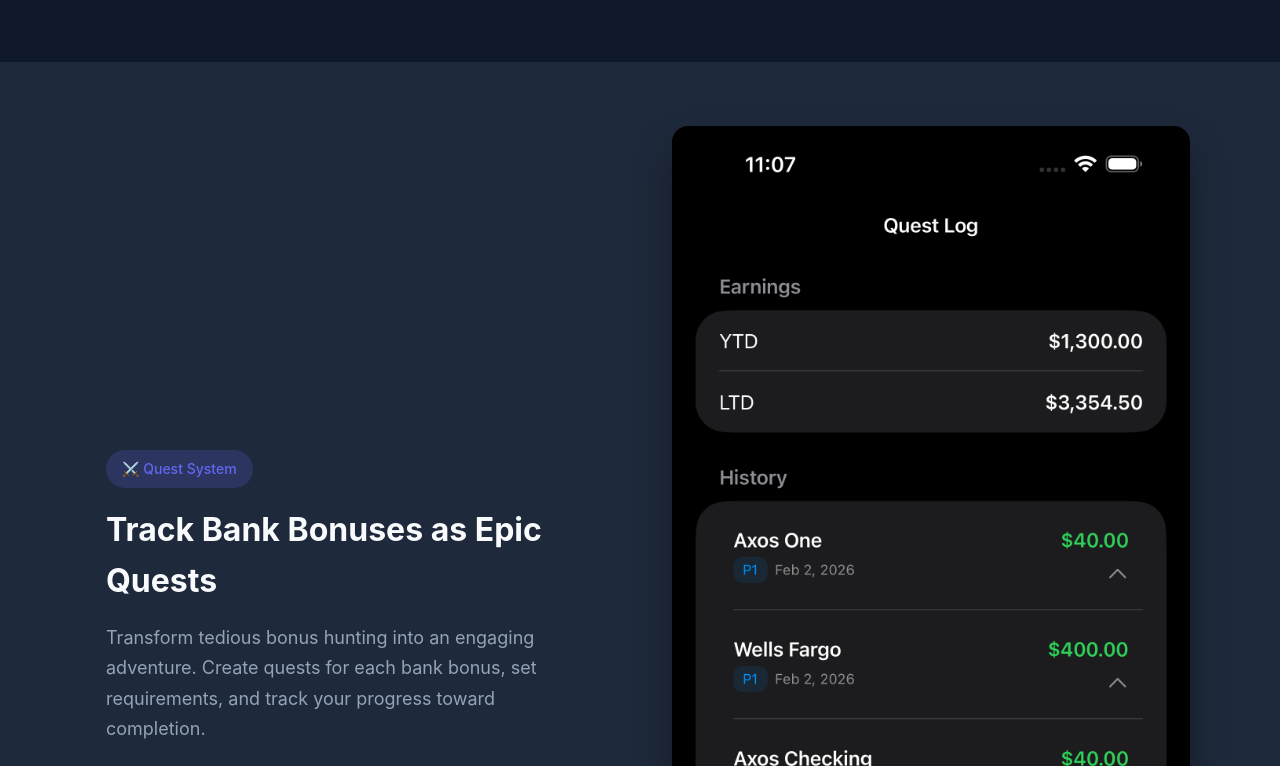
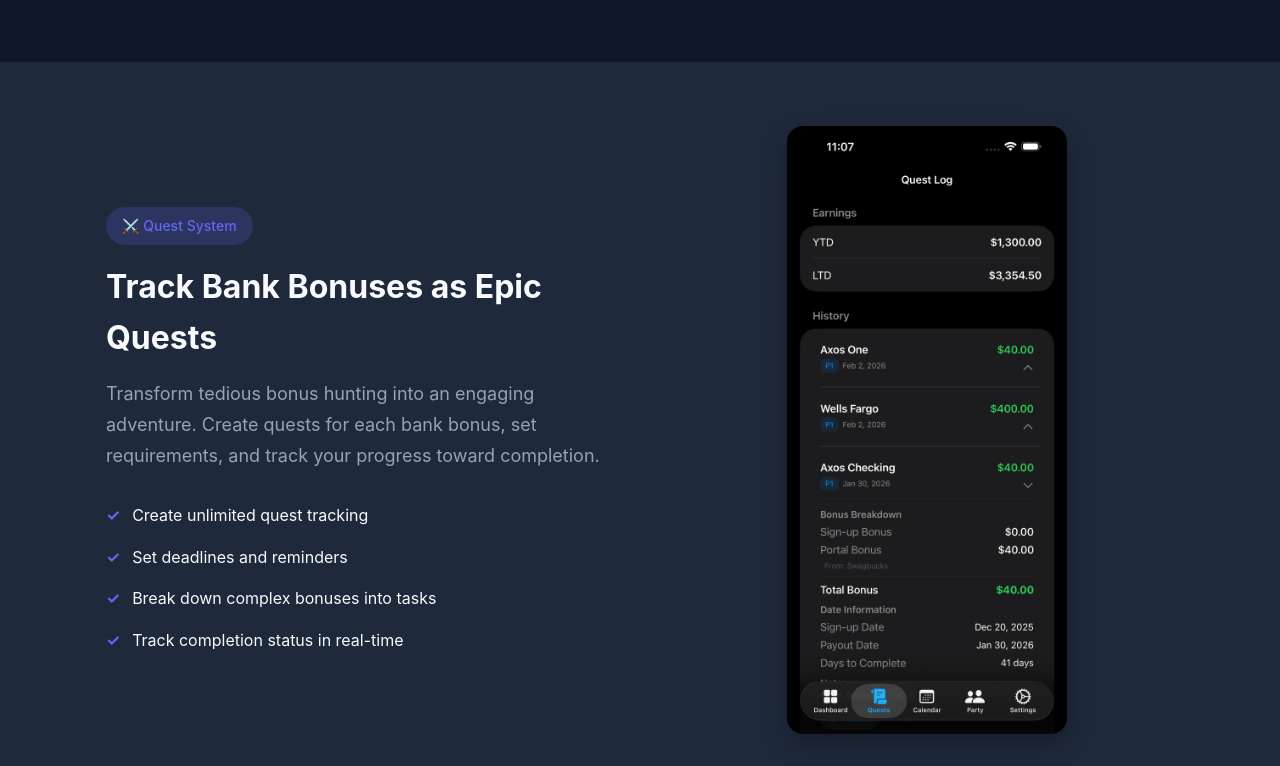
Before and after one commit to BonusQuestApp/bonusquest, a plain HTML site: page index.html in a window 1280 px wide. Shown: the part 3530-4296 px from the top of the page. Drawn offline with Linux system fonts and the light colour scheme.

Commit message:
Add files via upload

```diff
--- a/styles.css
+++ b/styles.css
@@ -252,7 +252,7 @@ body {
     margin: 0 auto;
     display: grid;
     grid-template-columns: 1fr 1fr;
-    gap: 4rem;
+    gap: 3rem;
     align-items: center;
 }
 
@@ -305,10 +305,16 @@ body {
     font-weight: bold;
 }
 
+.feature-visual {
+    max-width: 280px;
+    margin: 0 auto;
+}
+
 .feature-visual img {
     width: 100%;
+    max-width: 100%;
     border-radius: var(--radius-card);
-    box-shadow: 0 20px 40px rgba(0,0,0,0.3);
+    box-shadow: 0 10px 25px rgba(0,0,0,0.25);
     transition: transform 0.3s ease;
 }
 
```
